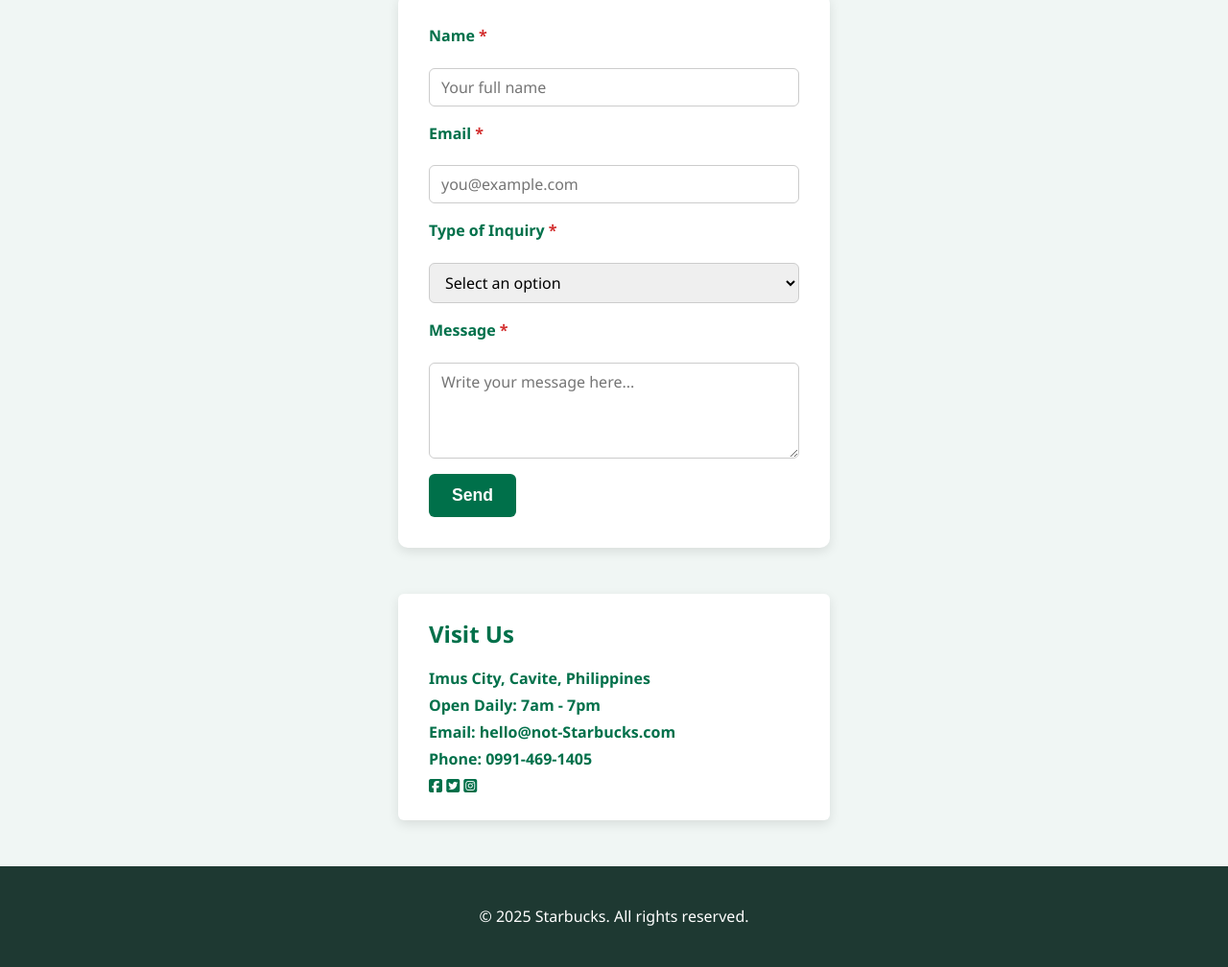
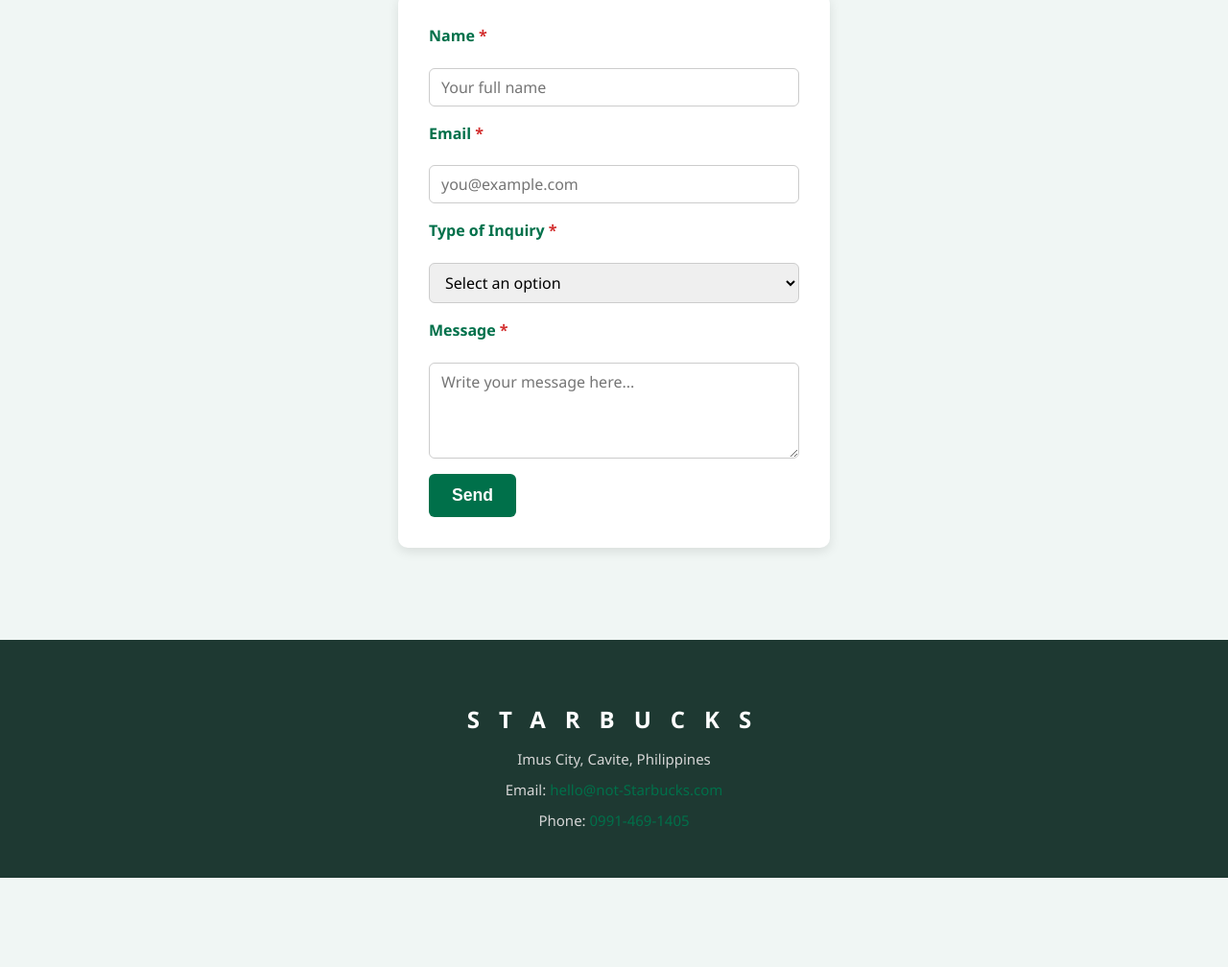
Before and after one commit to geoffabramvicera/Coffee-Shop, a plain HTML site: page contact.html in a window 1280 px wide. Shown: the part 466-1474 px from the top of the page at 96% size. After the commit the page ends 1381 px from the top, so only its background shows below. Drawn offline with Linux system fonts and the light colour scheme.

Commit message:
ok na contact.html

```diff
--- a/contact.html
+++ b/contact.html
@@ -5,10 +5,8 @@
   <meta name="viewport" content="width=device-width, initial-scale=1" />
   <title>Contact | Starbucks</title>
   <link rel="stylesheet" href="contact.css" />
-
   <script src="https://kit.fontawesome.com/a076d05399.js" crossorigin="anonymous"></script>
   <script>
-
     document.addEventListener('DOMContentLoaded', () => {
       document.getElementById('contactForm').addEventListener('submit', function(e) {
         e.preventDefault();
@@ -32,12 +30,12 @@
       <li><a href="index.html">Home</a></li>
       <li><a href="menu.html">Menu</a></li>
       <li><a href="about.html">About</a></li>
-      <li><a href="contact.html" class="active">Contact</a></li>
+      <li><a href="contact.html">Contact</a></li>
     </ul>
   </nav>
 
   <header>
-    <h1>Starbucks</h1>
+    <h1>STARBUCKS</h1>
     <p>Your daily dose of warmth and flavor</p>
   </header>
 
@@ -65,31 +63,15 @@
 
       <button type="submit">Send</button>
     </form>
-
-    <section class="contact-info" aria-label="Cafe contact information">
-      <h3>Visit Us</h3>
-      <p>Imus City, Cavite, Philippines</p>
-      <p>Open Daily: 7am - 7pm</p>
-      <p>Email: <a href="mailto:hello@brewhaven.com">hello@not-Starbucks.com</a></p>
-      <p>Phone: <a href="tel:+15551234567">0991-469-1405</a></p>
-
-      <div class="social-links" aria-label="Social media links">
-        <a href="https://www.facebook.com/brewhavencoffee" target="_blank" rel="noopener" aria-label="Facebook">
-          <i class="fab fa-facebook-square"></i>
-        </a>
-        <a href="https://www.twitter.com/brewhavencoffee" target="_blank" rel="noopener" aria-label="Twitter">
-          <i class="fab fa-twitter-square"></i>
-        </a>
-        <a href="https://www.instagram.com/brewhavencoffee" target="_blank" rel="noopener" aria-label="Instagram">
-          <i class="fab fa-instagram-square"></i>
-        </a>
-      </div>
-    </section>
   </main>
 
   <footer>
-    &copy; 2025 Starbucks. All rights reserved.
+    <div class="footer-content">
+      <h3>STARBUCKS</h3>
+      <p>Imus City, Cavite, Philippines</p>
+      <p>Email: <a href="mailto:hello@brewhaven.com">hello@not-Starbucks.com</a></p>
+      <p>Phone: <a href="tel:+15551234567">0991-469-1405</a></p>
+    </div>
   </footer>
-
 </body>
 </html>
```
